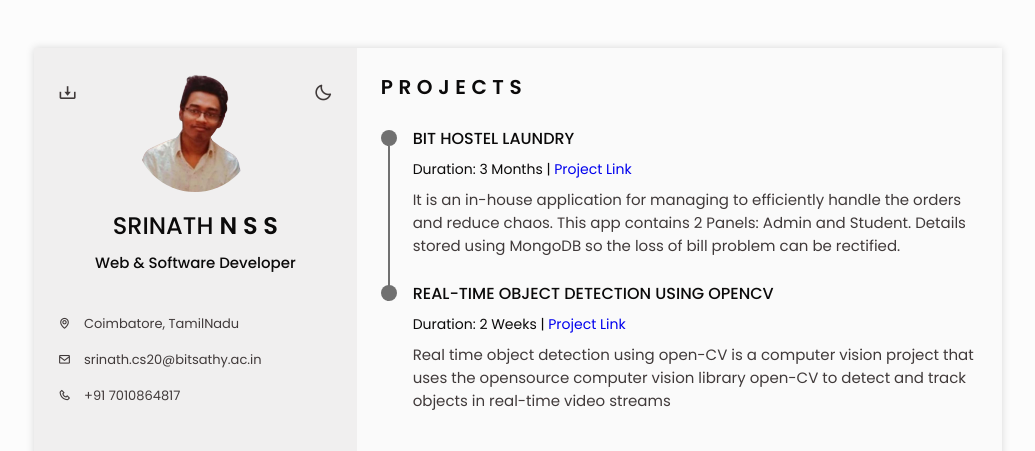
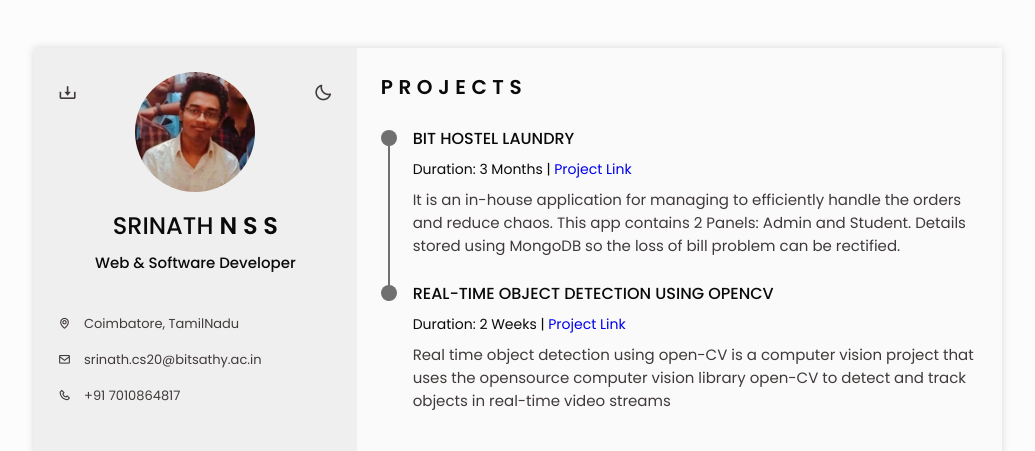
Before and after one commit to Srinath-Kng/Digital_Resume_SrinathNSS, a plain HTML site: page index.html in a window 1280 px wide. Shown: the top 451 px of the page, without its empty margins (122-1157 px from the left). Drawn offline with nearby package versions, Linux system fonts and the light colour scheme.

Commit message:
Update index.html

```diff
--- a/index.html
+++ b/index.html
@@ -73,7 +73,7 @@
                     <section class="home" id="home">
                         <div class="home_containter section bd-grid">
                             <div class="home_data bd-grid">
-                                <img src="assets/img/srinath.png" alt="" class="home_img center">
+                                <img src="assets/img/85686300.jpeg" alt="" class="home_img center">
                                 <h1 class="home_title">SRINATH <b>N S S</b></h1>
                                 <h3 class="home_profession">Web & Software Developer</h3>
                                 <!-- Button to generate and download the pdf. Available for desktop. -->
```
